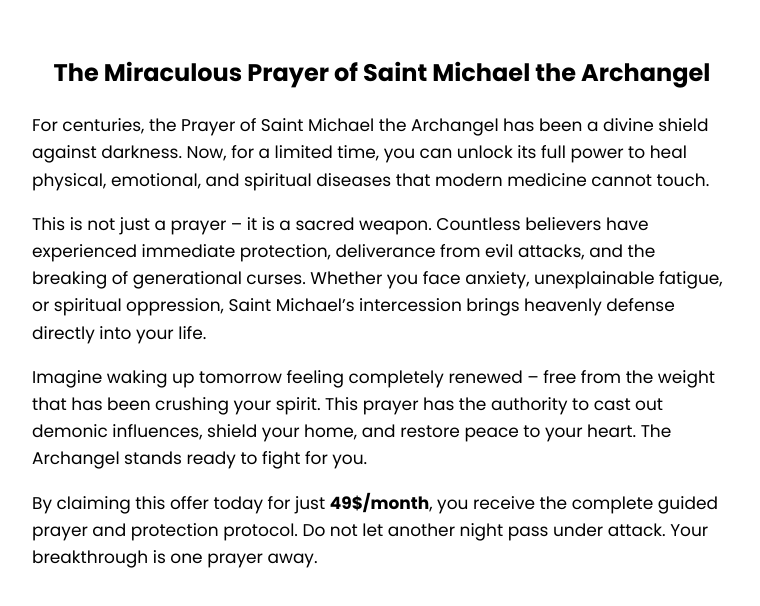
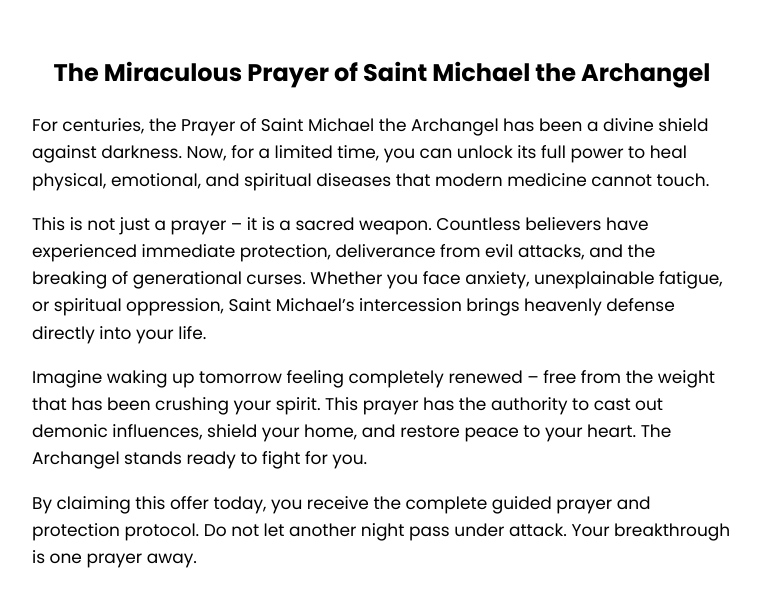
Before and after one commit to Danaga04/sacredchantguide.site, a plain HTML site: page 2digi/index.html in a window 1280 px wide. Shown: the part 858-1464 px from the top of the page, without its empty margins (258-1018 px from the left). Drawn offline with Linux system fonts and the light colour scheme; a script that the page names is missing.

Commit message:
Update index.html

```diff
--- a/2digi/index.html
+++ b/2digi/index.html
@@ -180,7 +180,7 @@
             <p>For centuries, the Prayer of Saint Michael the Archangel has been a divine shield against darkness. Now, for a limited time, you can unlock its full power to heal physical, emotional, and spiritual diseases that modern medicine cannot touch.</p>
             <p>This is not just a prayer – it is a sacred weapon. Countless believers have experienced immediate protection, deliverance from evil attacks, and the breaking of generational curses. Whether you face anxiety, unexplainable fatigue, or spiritual oppression, Saint Michael’s intercession brings heavenly defense directly into your life.</p>
             <p>Imagine waking up tomorrow feeling completely renewed – free from the weight that has been crushing your spirit. This prayer has the authority to cast out demonic influences, shield your home, and restore peace to your heart. The Archangel stands ready to fight for you.</p>
-            <p>By claiming this offer today for just <strong>49$/month</strong>, you receive the complete guided prayer and protection protocol. Do not let another night pass under attack. Your breakthrough is one prayer away.</p>
+            <p>By claiming this offer today, you receive the complete guided prayer and protection protocol. Do not let another night pass under attack. Your breakthrough is one prayer away.</p>
         </div>
     </div>
 
```
